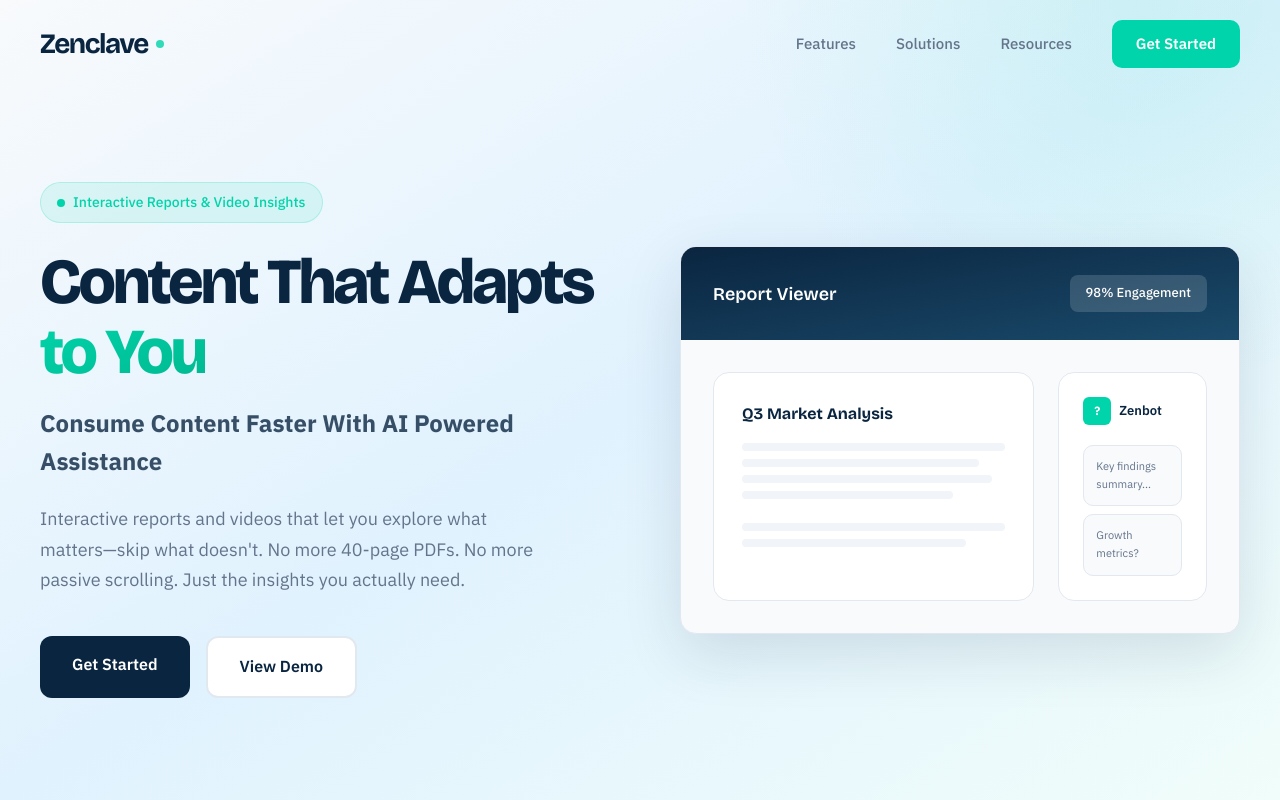
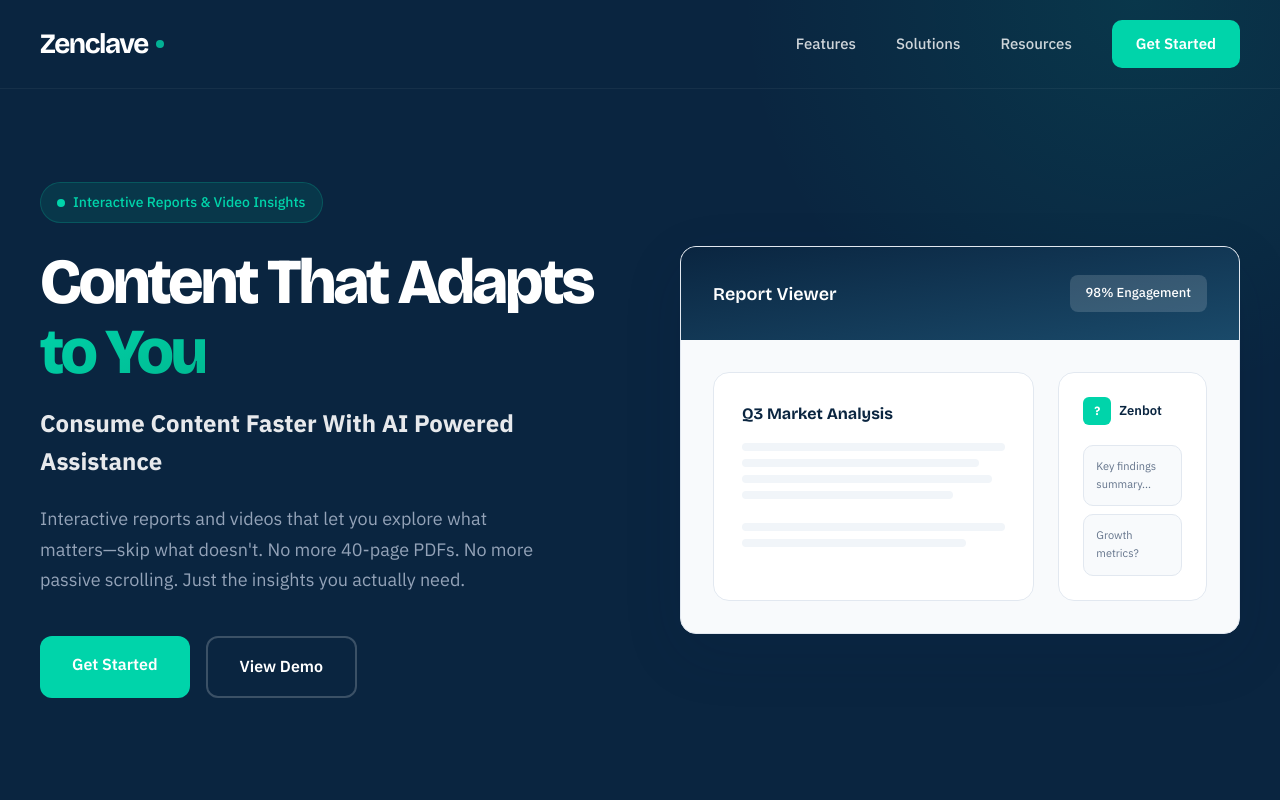
Before and after one commit to iamplus-sarthak/zenclave-app, a Next.js app: page / in a window 1280 px wide. Shown: the top 800 px of the page. Built offline with nearby package versions, Linux system fonts and the light colour scheme.

Commit message:
fix: update hero and navbar to dark theme

```diff
--- a/src/components/Hero.tsx
+++ b/src/components/Hero.tsx
@@ -3,7 +3,7 @@
 
 export default function Hero() {
     return (
-        <section className="relative min-h-screen flex items-center pt-20 overflow-hidden bg-gradient-to-br from-[#F8FAFC] via-[#E0F2FE] to-[#F0FDFA]">
+        <section className="relative min-h-screen flex items-center pt-20 overflow-hidden bg-[#0A2540]">
             {/* Background Blob */}
             <div className="absolute top-[-50%] right-[-20%] w-[800px] h-[800px] bg-[radial-gradient(circle,rgba(0,212,170,0.1)_0%,transparent_70%)] rounded-full animate-float pointer-events-none"></div>
 
@@ -17,26 +17,26 @@
                         </div>
                     </div>
 
-                    <h1 className="font-display text-[64px] font-extrabold leading-[1.1] text-[#0A2540] mb-4 tracking-tighter">
+                    <h1 className="font-display text-[64px] font-extrabold leading-[1.1] text-white mb-4 tracking-tighter">
                         Content That Adapts <br />
                         <span className="text-transparent bg-clip-text bg-gradient-to-br from-[#00D4AA] to-[#00b890]">
                             to You
                         </span>
                     </h1>
 
-                    <h2 className="text-[24px] font-bold text-[#0A2540]/80 mb-6">
+                    <h2 className="text-[24px] font-bold text-white/90 mb-6">
                         Consume Content Faster With AI Powered Assistance
                     </h2>
 
-                    <p className="text-[18px] text-[#64748B] mb-10 leading-[1.7] max-w-lg">
+                    <p className="text-[18px] text-[#94A3B8] mb-10 leading-[1.7] max-w-lg">
                         Interactive reports and videos that let you explore what matters—skip what doesn't. No more 40-page PDFs. No more passive scrolling. Just the insights you actually need.
                     </p>
 
                     <div className="flex gap-4">
-                        <Link href="/get-started" className="px-8 py-4 bg-[#0A2540] text-white rounded-xl font-semibold text-[16px] hover:bg-[#1a3a5a] hover:-translate-y-0.5 hover:shadow-xl transition-all duration-300">
+                        <Link href="/get-started" className="px-8 py-4 bg-[#00D4AA] text-white rounded-xl font-semibold text-[16px] hover:bg-[#00b890] hover:-translate-y-0.5 hover:shadow-xl transition-all duration-300">
                             Get Started
                         </Link>
-                        <Link href="#demo" className="px-8 py-4 bg-white text-[#0A2540] border-2 border-[#E2E8F0] rounded-xl font-semibold text-[16px] hover:bg-[#F8FAFC] hover:border-[#00D4AA] transition-all duration-300">
+                        <Link href="#demo" className="px-8 py-4 bg-transparent text-white border-2 border-white/20 rounded-xl font-semibold text-[16px] hover:bg-white/5 hover:border-white transition-all duration-300">
                             View Demo
                         </Link>
                     </div>
--- a/src/components/Navbar.tsx
+++ b/src/components/Navbar.tsx
@@ -16,10 +16,10 @@
     }, []);
 
     return (
-        <nav className={`fixed top-0 left-0 right-0 z-50 transition-all duration-300 ${scrolled ? 'bg-white/95 backdrop-blur-md shadow-sm border-b border-[#E2E8F0]' : 'bg-transparent border-b border-transparent'}`}>
+        <nav className={`fixed top-0 left-0 right-0 z-50 transition-all duration-300 ${scrolled ? 'bg-[#0A2540]/95 backdrop-blur-md shadow-lg border-b border-white/10' : 'bg-transparent border-b border-white/5'}`}>
             <div className="max-w-[1400px] mx-auto px-10 py-5 flex justify-between items-center">
                 {/* Logo */}
-                <Link href="/" className="font-display text-[28px] font-bold text-[#0A2540] flex items-center gap-2 tracking-tighter">
+                <Link href="/" className="font-display text-[28px] font-bold text-white flex items-center gap-2 tracking-tighter">
                     Zenclave
                     <span className="w-2 h-2 bg-[#00D4AA] rounded-full animate-pulse"></span>
                 </Link>
@@ -28,19 +28,19 @@
                 <div className="flex gap-10 items-center">
                     <ul className="flex gap-10 list-none">
                         <li>
-                            <Link href="#features" className="text-[#64748B] font-medium text-[15px] hover:text-[#0A2540] transition-colors relative group">
+                            <Link href="#features" className="text-white/80 font-medium text-[15px] hover:text-white transition-colors relative group">
                                 Features
                                 <span className="absolute bottom-[-4px] left-0 w-0 h-[2px] bg-[#00D4AA] transition-all duration-300 group-hover:w-full"></span>
                             </Link>
                         </li>
                         <li>
-                            <Link href="#solutions" className="text-[#64748B] font-medium text-[15px] hover:text-[#0A2540] transition-colors relative group">
+                            <Link href="#solutions" className="text-white/80 font-medium text-[15px] hover:text-white transition-colors relative group">
                                 Solutions
                                 <span className="absolute bottom-[-4px] left-0 w-0 h-[2px] bg-[#00D4AA] transition-all duration-300 group-hover:w-full"></span>
                             </Link>
                         </li>
                         <li>
-                            <Link href="#resources" className="text-[#64748B] font-medium text-[15px] hover:text-[#0A2540] transition-colors relative group">
+                            <Link href="#resources" className="text-white/80 font-medium text-[15px] hover:text-white transition-colors relative group">
                                 Resources
                                 <span className="absolute bottom-[-4px] left-0 w-0 h-[2px] bg-[#00D4AA] transition-all duration-300 group-hover:w-full"></span>
                             </Link>
```
